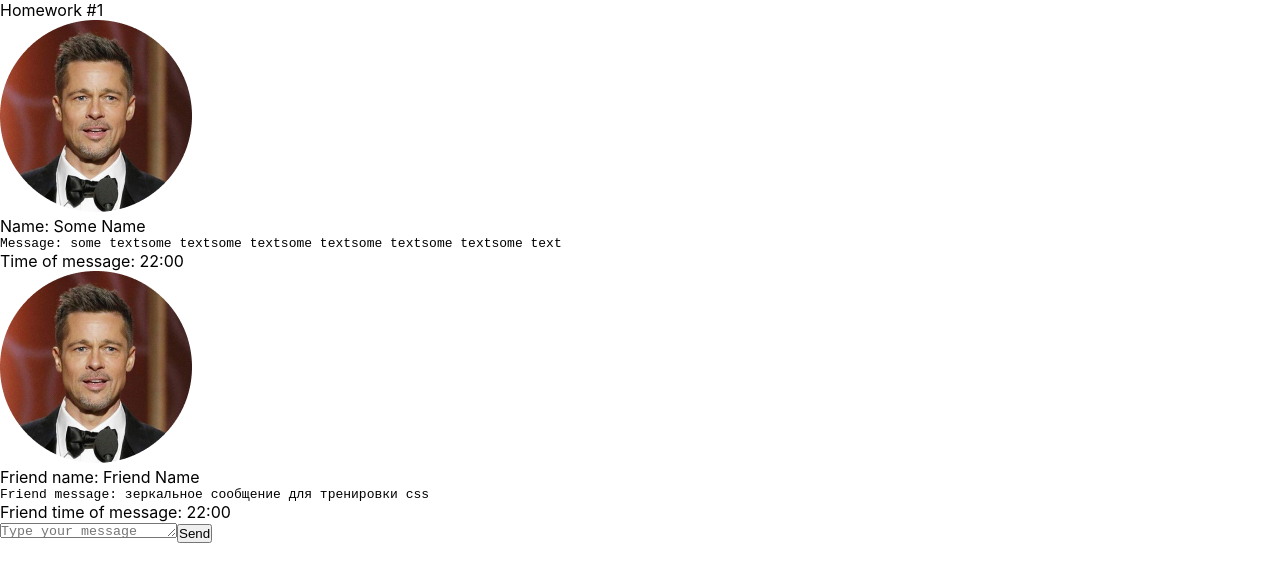
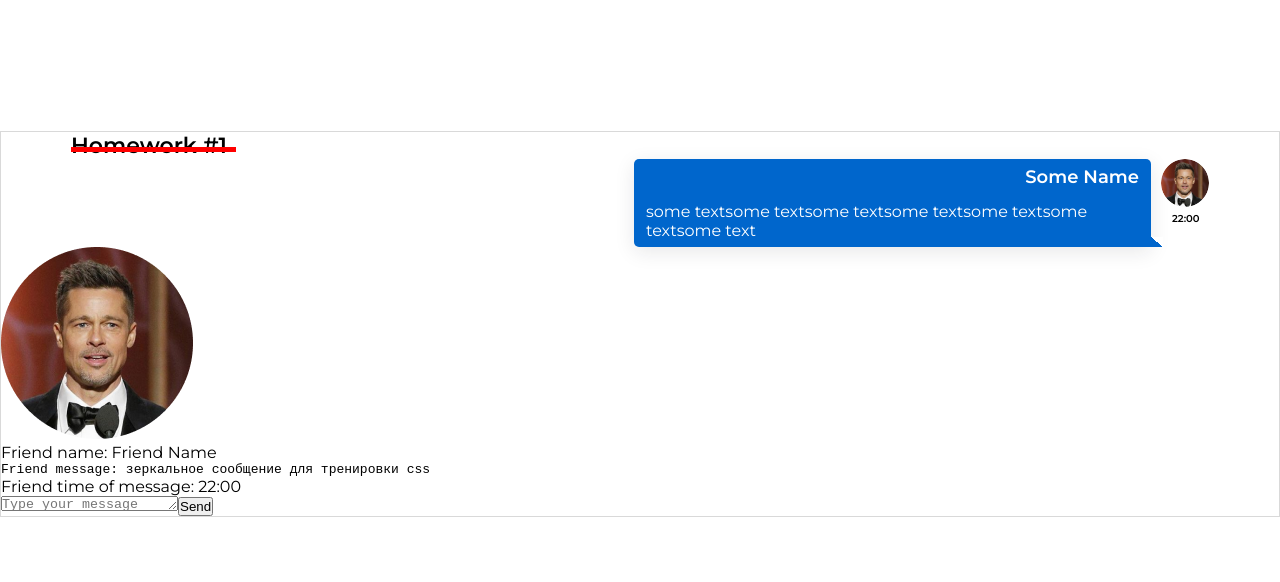
Before and after one commit to PavelS324/Month2HW1, a React (Create React App) app: page / in a window 1280 px wide. Shown: the top 582 px of the page. Built offline with nearby package versions, Linux system fonts and the light colour scheme.

Commit message:
Add style for first person.

```diff
--- a/src/s1-main/App.module.css
+++ b/src/s1-main/App.module.css
@@ -1,11 +1,43 @@
+@import url('https://fonts.googleapis.com/css2?family=Montserrat:ital,wght@0,100..900;1,100..900&display=swap');
+
 .App {
     --header_height: 60px;
+
+    max-width: 1280px;
+    height: 720px;
+    margin: auto;
+    margin-top: 131px;
+
+    font-family: 'Montserrat', sans-serif;
+
+
 }
 
 .hw {
-
 }
 
 .hwTitle {
+    width: 165px;
+    height: 27px;
+    left: 70px;
 
+    display: flex;
+    align-items: center;
+
+    font-family: 'Montserrat', sans-serif;
+    font-size: 22px;
+    font-weight: 600;
+
+    position: relative;
+
+    &::after {
+        content: "";
+        position: absolute;
+        left: 0;
+        right: 0;
+        display: block;
+        /*border-bottom: #D9D9D9 solid 1px;*/
+        border-bottom: red solid 5px;
+        margin-top: 7px;
+    }
 }
--- /dev/null
+++ b/src/s2-homeworks/hw01/HW1.module.css
@@ -0,0 +1,7 @@
+.hw1 {
+    max-width: 1280px;
+    top: 131px;
+    border: #D9D9D9 solid 1px;
+
+    /*position: relative;*/
+}
--- a/src/s2-homeworks/hw01/HW1.tsx
+++ b/src/s2-homeworks/hw01/HW1.tsx
@@ -4,6 +4,7 @@ import MessageSender from './message-sender/MessageSender'
 import s2 from '../../s1-main/App.module.css'
 import FriendMessage from './friend-message/FriendMessage'
 import avatar from './avatar.png'
+import s3 from './HW1.module.css'
 
 /*
 * 1 - описать тип MessageType
@@ -56,7 +57,7 @@ export const friendMessage0: MessageType = {
 
 const HW1 = () => {
     return (
-        <div id={'hw1'}>
+        <div id={'hw1'} className={s3.hw1}>
             <div className={s2.hwTitle}>Homework #1</div>
             <div className={s2.hw}>
                 {/*проверка отображения (не менять)*/}
--- a/src/s2-homeworks/hw01/message/Message.module.css
+++ b/src/s2-homeworks/hw01/message/Message.module.css
@@ -1,9 +1,26 @@
+@import url('https://fonts.googleapis.com/css2?family=Montserrat:ital,wght@0,100..900;1,100..900&display=swap');
+
 .message {
+    max-width: 575px;
+    margin-right: 70px;
+    margin-left: auto;
 
+    display: flex;
+    flex-direction: column;
+    align-items: flex-end;
+
+    /*border: #cc0000 solid 1px;*/
 }
 
 .imageAndText {
+    display: flex;
+    flex-direction: row-reverse;
 
+    & > img {
+        width: 48px;
+        height: 48px;
+        border-radius: 24px;
+    }
 }
 
 .imageAndText img {
@@ -11,21 +28,63 @@
 }
 
 .text {
+    max-width: 517px;
+    min-height: 60px;
+    margin-right: 10px;
 
-}
+    background-color: #0066cc;
+    color: #FFFFFF;
+    border-radius: 5px 5px 0px 5px;
 
-.text:after {
+    box-shadow: 0 1px 2px 0 rgba(29, 33, 38, 0.1);
+    box-shadow: 0 5px 20px 0 rgba(29, 33, 38, 0.1);
 
+    position: relative;
+
+    display: flex;
+    flex-direction: column;
+    align-items: flex-end;
+    /*border: red solid 1px;*/
+
+    &::after {
+        content: "";
+        position: absolute;
+        width: 12px;
+        height: 10px;
+        bottom: 0;
+        right: -12px;
+        background: linear-gradient(to top right, #0066cc 50%, white 50%);
+    }
 }
 
 .name {
+    margin: 7px 12px;
 
+    font-family: 'Montserrat', sans-serif;
+    font-size: 18px;
+    font-weight: 600;
 }
 
 .messageText {
+    margin: 7px 12px;
 
+    font-family: 'Montserrat', sans-serif;
+    font-size: 16px;
+    font-weight: 400;
+
+    white-space: pre-wrap;
 }
 
 .time {
+    position: absolute;
 
+    width: 26px;
+    height: 12px;
+    margin: 53px 11px 5px;
+
+    font-family: 'Montserrat', sans-serif;
+    font-size: 10px;
+    font-weight: 600;
+
+    /*border: #cc0000 solid 1px;*/
 }
--- a/src/s2-homeworks/hw01/message/Message.tsx
+++ b/src/s2-homeworks/hw01/message/Message.tsx
@@ -21,19 +21,19 @@ const Message = (props: MessagePropsType) => {
                 <div className={s.text}>
                     <div id={'hw1-name-' + props.message.id} className={s.name}>
                         {/*создаёт студент*/}
-                        Name: {props.message.user.name}
+                        {props.message.user.name}
                         {/**/}
                     </div>
                     <pre id={'hw1-text-' + props.message.id} className={s.messageText}>
                         {/*создаёт студент*/}
-                        Message: {props.message.message.text}
+                        {props.message.message.text}
                         {/**/}
                     </pre>
                 </div>
             </div>
             <div id={'hw1-time-' + props.message.id} className={s.time}>
                 {/*создаёт студент*/}
-                Time of message: {props.message.message.time}
+                {props.message.message.time}
                 {/**/}
             </div>
         </div>
```
